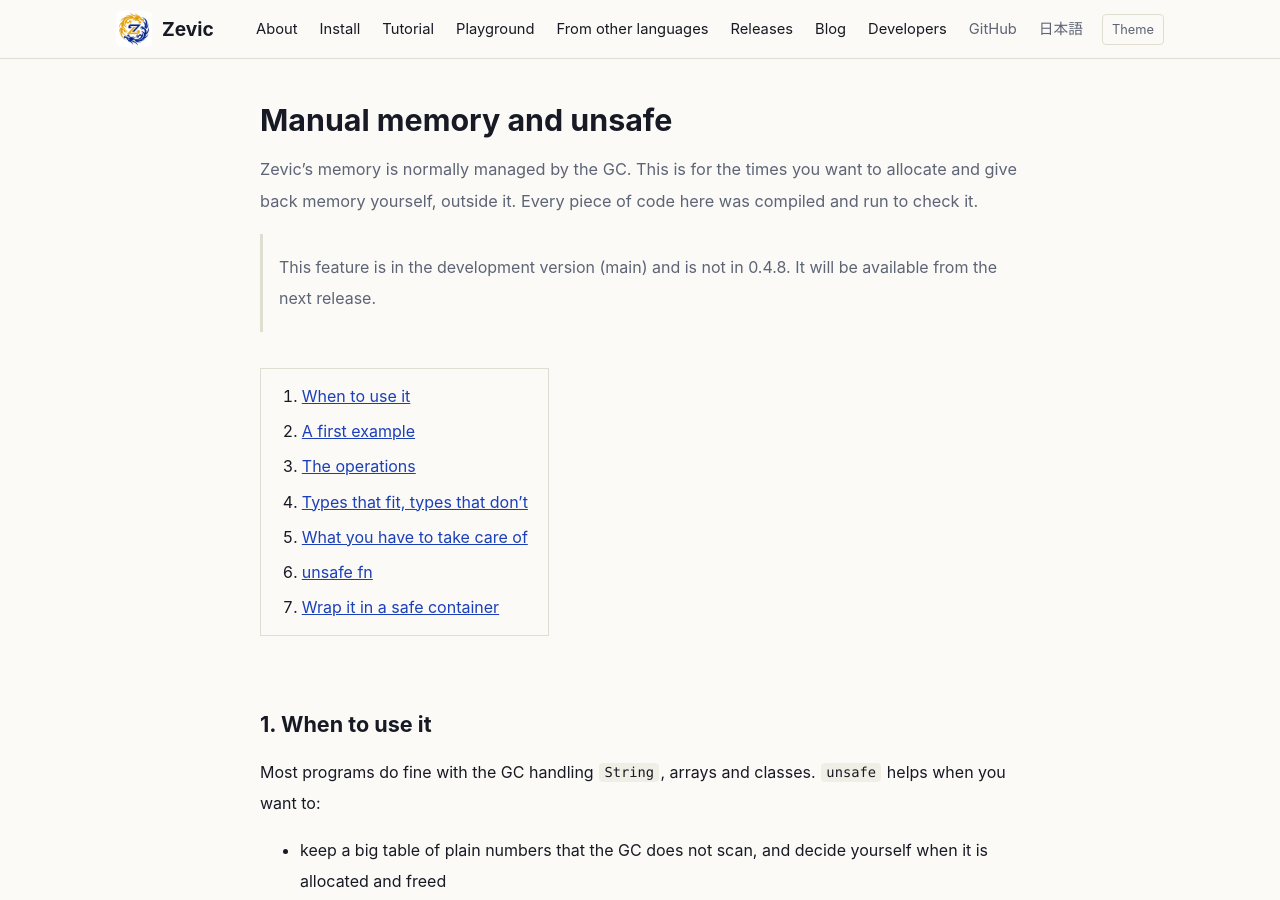
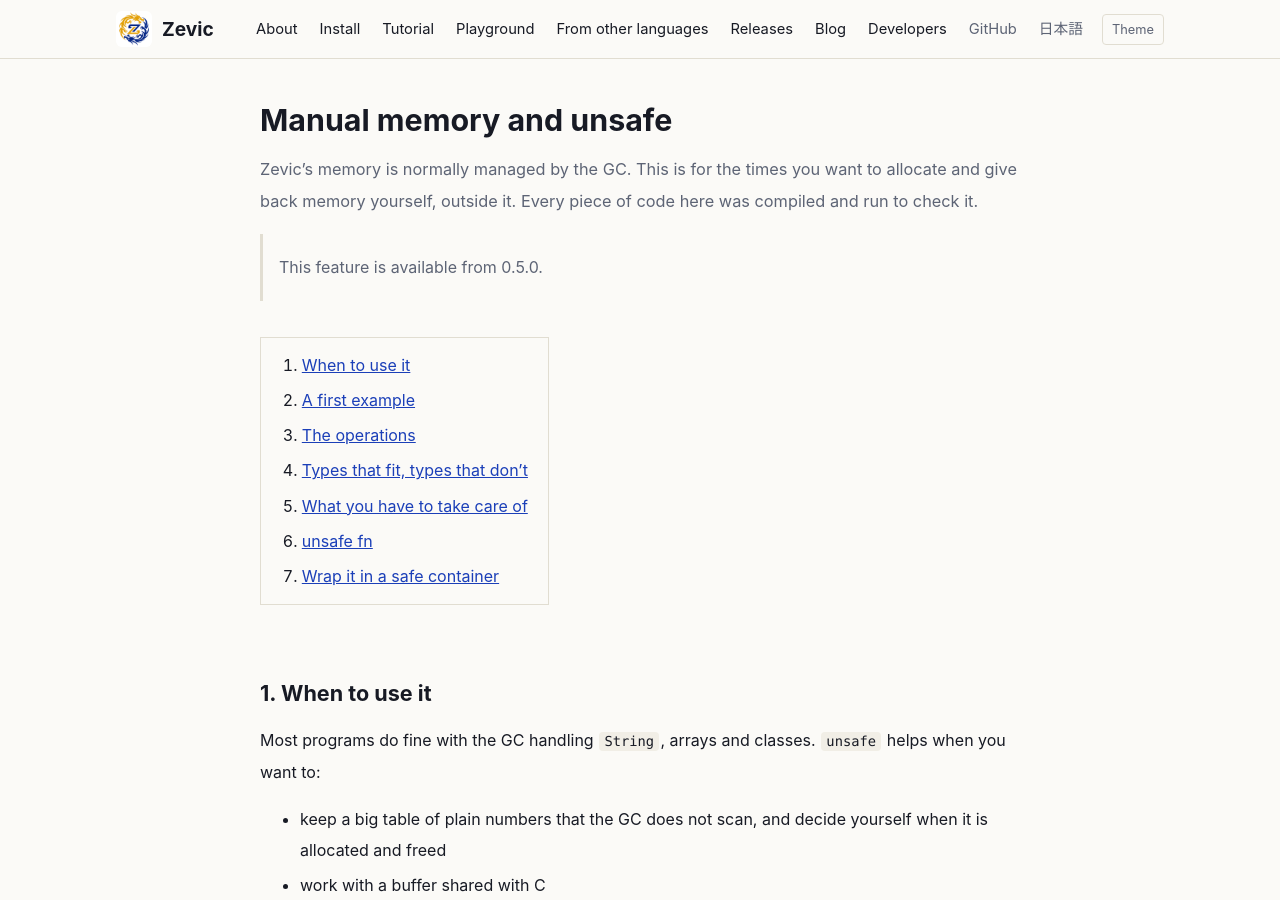
Before and after one commit to zevic-lang/zevic-lang.github.io, a Jekyll site: the page built from en/unsafe.md, in a window 1280 px wide and 900 px high. Built offline with Jekyll 4.4.1, drawn with Linux system fonts in a browser that asks for light colours.

Commit message:
site: the unsafe guide and its links say 0.5.0

```diff
--- a/en/unsafe.md
+++ b/en/unsafe.md
@@ -4,7 +4,7 @@ permalink: /en/unsafe/
 alt: /unsafe/
 lead: Zevic's memory is normally managed by the GC. This is for the times you want to allocate and give back memory yourself, outside it. Every piece of code here was compiled and run to check it.
 ---
-> This feature is in the development version (main) and is not in 0.4.8. It will be available from the next release.
+> This feature is available from 0.5.0.
 
 <div class="toc" markdown="1">
 1. [When to use it](#u1)
```
Also changed, not shown: en/start/index.md (+1 -1 lines), start/index.md (+1 -1 lines), unsafe.md (+1 -1 lines).
